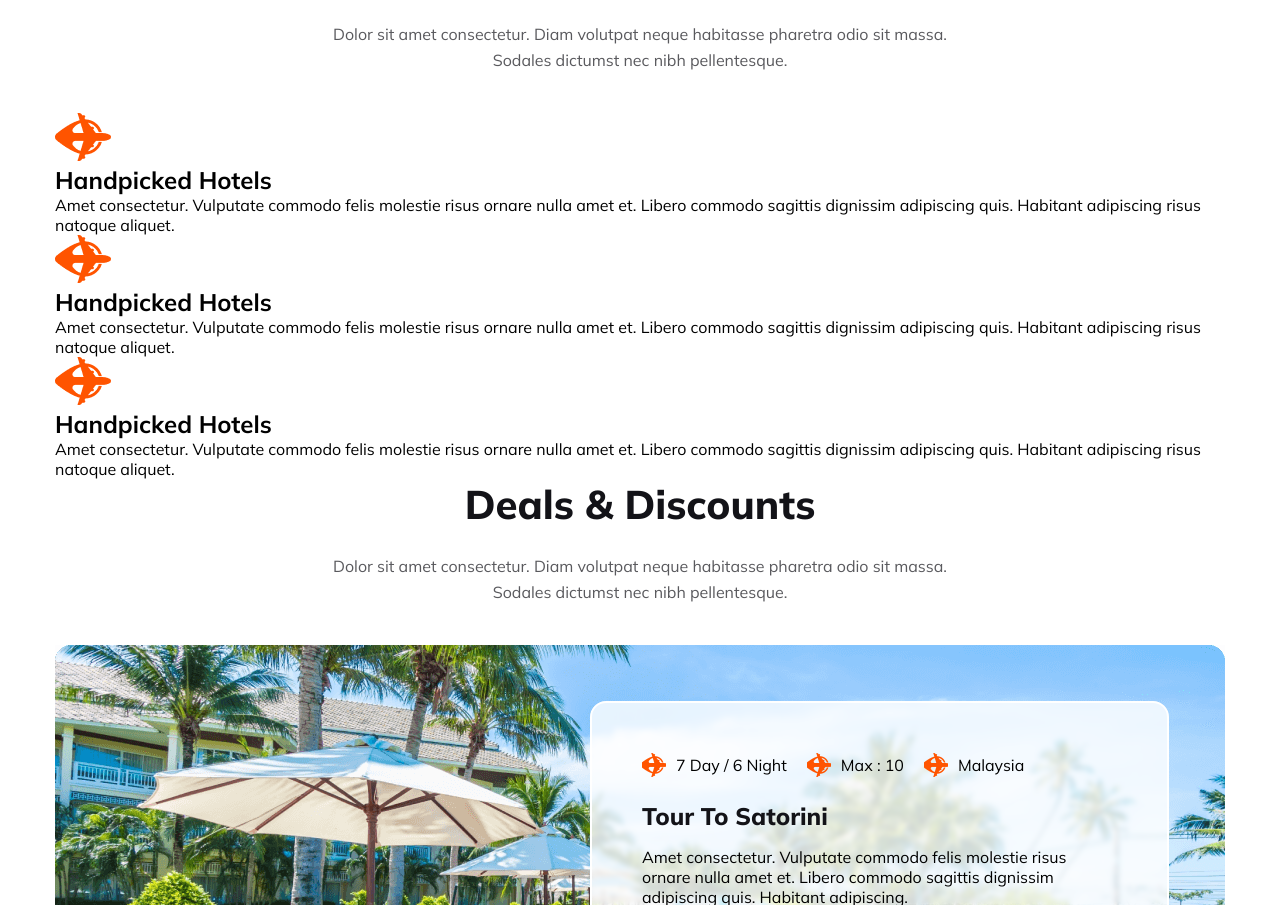
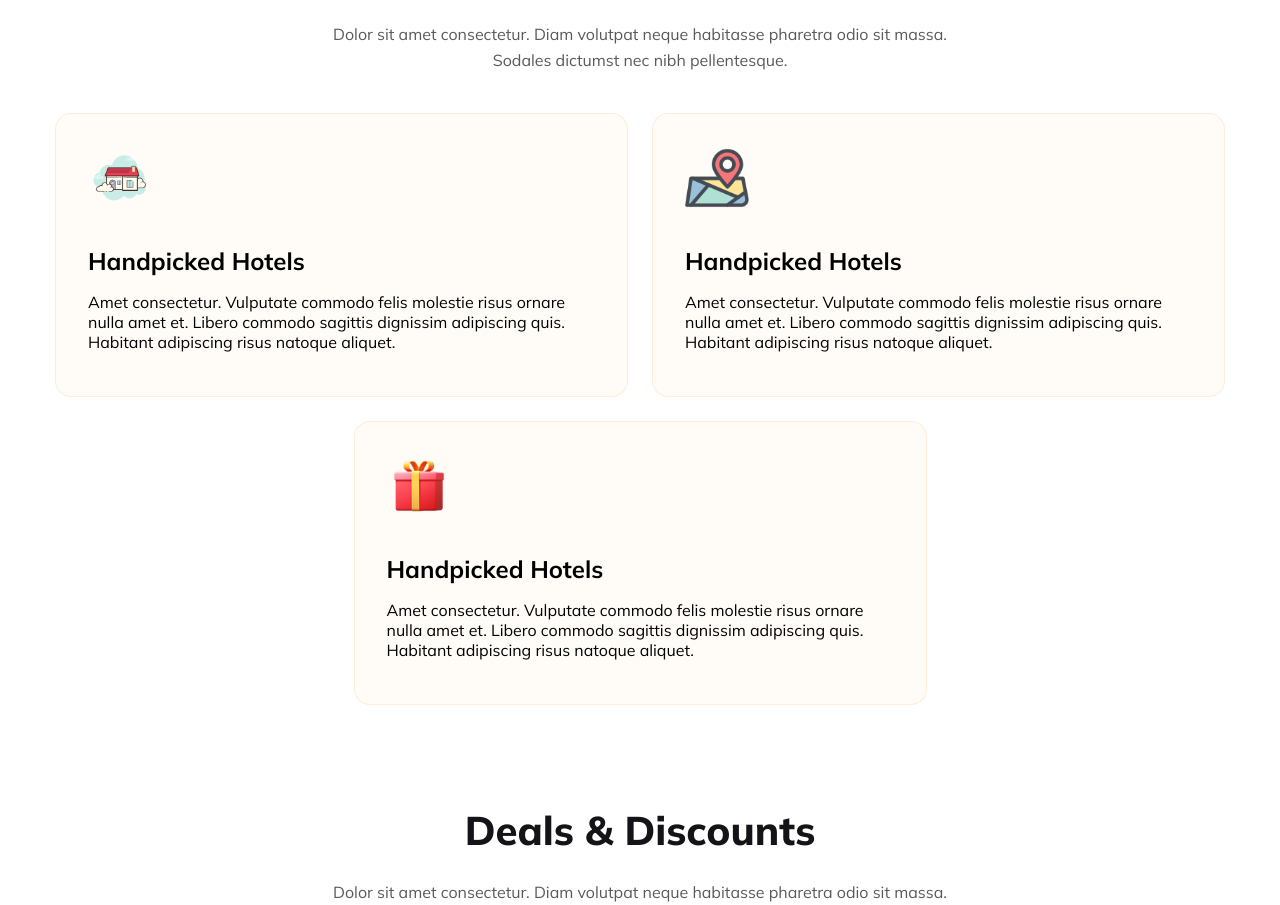
Before and after one commit to sakhawat-code-info/travel-deal.com, a plain HTML site: page index.html in a window 1280 px wide. Shown: the part 2588-3493 px from the top of the page. Drawn offline with Linux system fonts and the light colour scheme.

Commit message:
chose us section done

```diff
--- a/index.html
+++ b/index.html
@@ -141,25 +141,32 @@
             </div>
 
             <div class="choose_us_box_container">
-                <div class="choose_us_box">
-                    <img src="Images/logo.png" alt="">
+
+                <div class="choose_us_box" id="choose_us_box_1">
+                    <img src="icons/home.png" alt="">
                     <h2>Handpicked Hotels</h2>
                     <p>Amet consectetur. Vulputate commodo felis molestie risus ornare nulla amet et. Libero commodo
                         sagittis dignissim adipiscing quis. Habitant adipiscing risus natoque aliquet. </p>
                 </div>
-                <div class="choose_us_box">
-                    <img src="Images/logo.png" alt="">
+
+                <div class="choose_us_box" id="choose_us_box_2">
+                    <img src="icons/map.png" alt="">
                     <h2>Handpicked Hotels</h2>
                     <p>Amet consectetur. Vulputate commodo felis molestie risus ornare nulla amet et. Libero commodo
                         sagittis dignissim adipiscing quis. Habitant adipiscing risus natoque aliquet. </p>
                 </div>
-                <div class="choose_us_box">
-                    <img src="Images/logo.png" alt="">
+
+                <div class="choose_us_box" id="choose_us_box_3">
+                    <img src="icons/gift.png" alt="">
                     <h2>Handpicked Hotels</h2>
                     <p>Amet consectetur. Vulputate commodo felis molestie risus ornare nulla amet et. Libero commodo
                         sagittis dignissim adipiscing quis. Habitant adipiscing risus natoque aliquet. </p>
                 </div>
+
+
             </div>
+
+
         </section>
 
         <!-- Choose Us section  -->
--- a/styles/style.css
+++ b/styles/style.css
@@ -292,17 +292,15 @@ input[type=submit] {
 
 
 
-
-
 /* chosse your destinations  */
 .choose_destination {
     margin: 100px 0;
 }
+
 .choose_destination_content {
     text-align: center;
 
 }
-
 
 .choose_destination_photo_gallery {
     display: grid;
@@ -311,8 +309,6 @@ input[type=submit] {
     grid-template-rows: repeat(3, 300px);
     transition: 0.9s;
 }
-
-
 
 .grid_photo {
     background-size: cover;
@@ -365,20 +361,42 @@ input[type=submit] {
 }
 
 
+/* whey chose us   */
+.choose_us {
+    margin-bottom: 100px;
+}
 
+.choose_us_box_container {
+    display: grid;
+    grid-template-columns: repeat(12, 1fr);
+    grid-template-rows: repeat(2, 284px);
 
+    gap: 24px;
+}
 
-
-
-
-
-
-
-
-
-
-
-
+.choose_us_box {
+    border-radius: 16px;
+    border: 1px solid rgba(251, 181, 99, 0.20);
+    background: rgba(251, 181, 99, 0.05);
+    padding: 32px 55px 32px 32px;
+}
+.choose_us_box img {
+    width: 64px;
+height: 64px;
+margin-bottom: 32px;
+}
+.choose_us_box h2{
+    margin-bottom: 16px;
+}
+#choose_us_box_1{
+    grid-column: 1 / span 6;
+}
+#choose_us_box_2{
+    grid-column: 7 / span 6;
+}
+#choose_us_box_3{
+    grid-column: 4 / span 6;
+}
 
 
 
```
